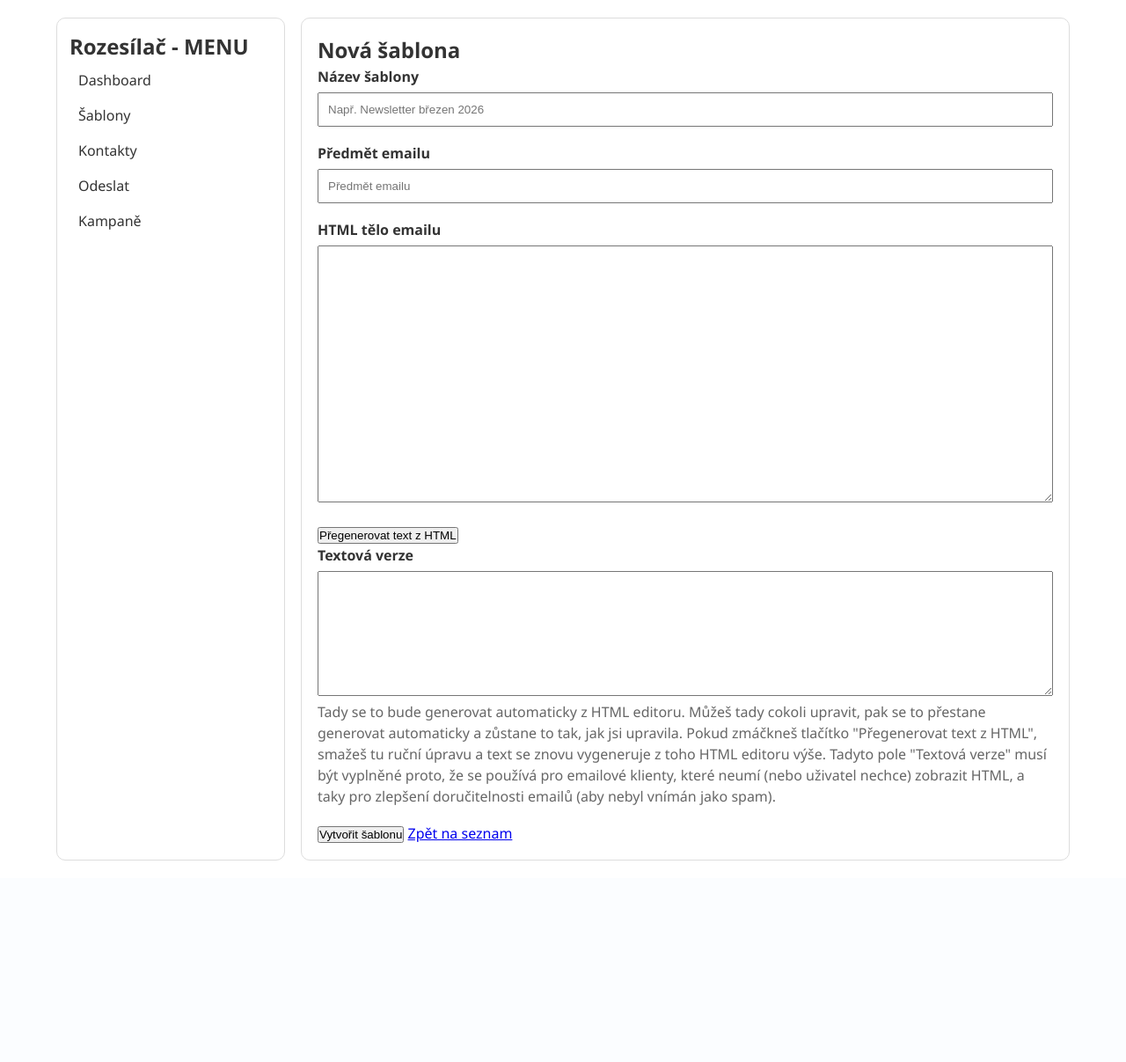
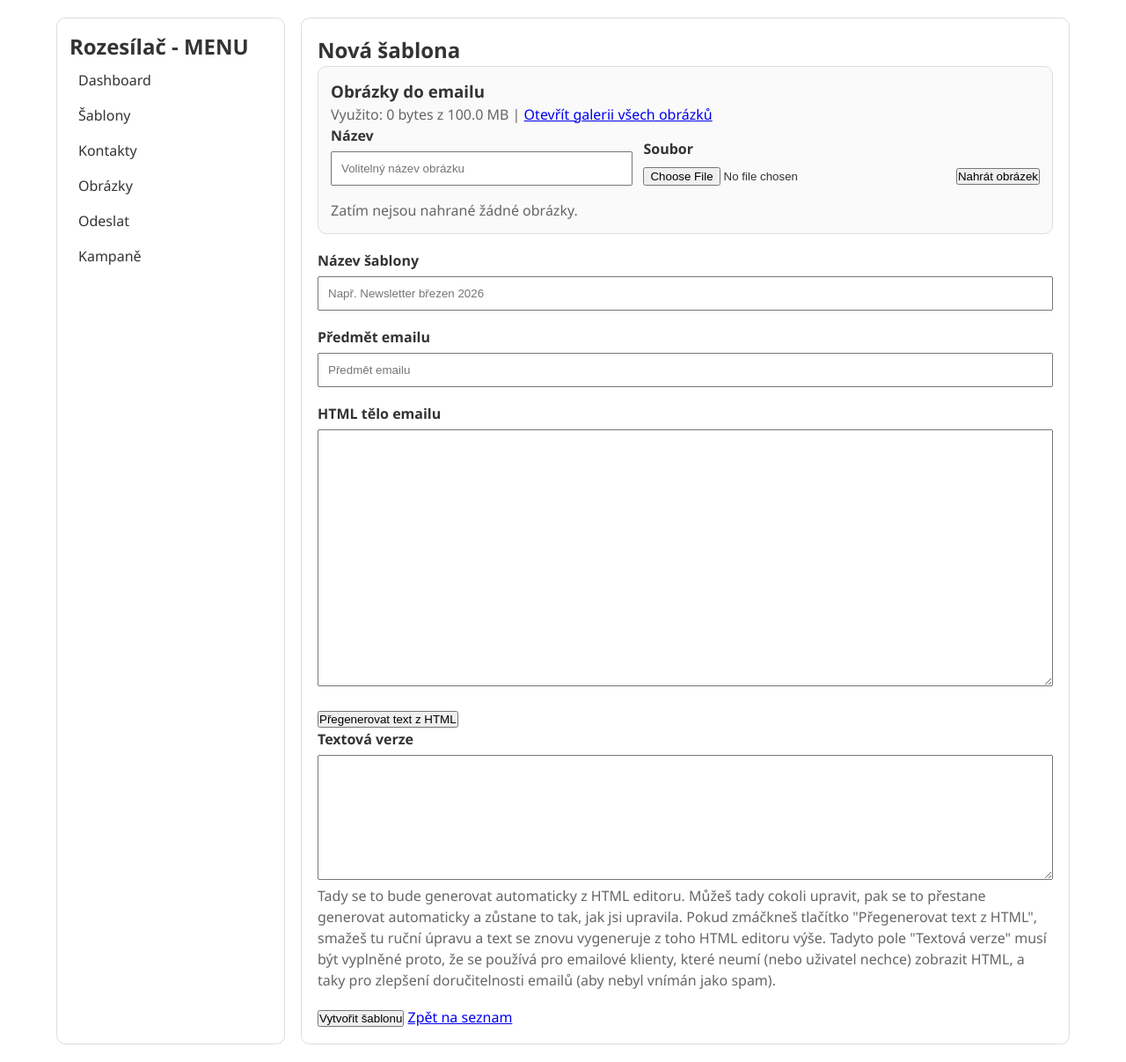
Before and after one commit to HonzaVanek/evidence_webapp, a Django app: page /pojistenci/vychytavky/rozesilac/sablony/nova/ in a window 1280 px wide. Shown: the part 98-1305 px from the top of the page at 88% size. Before the commit the page ends 1076 px from the top, so only its background shows below. Run offline with Django 4.2, Linux system fonts and the light colour scheme; the visitor is signed in with stand-in values (Sample User, id 1); data that the repository does not hold is empty; some libraries are stand-ins or nearby versions.

Commit message:
přidána možnost nahrávání obrázků při vytváření šablony pro rozesílku emailů

```diff
--- a/pojistenci/forms.py
+++ b/pojistenci/forms.py
@@ -1,10 +1,11 @@
 from django import forms
-from .models import Pojistenec, Pojisteni, TypPojisteni, Contact, EmailTemplate
+from .models import Pojistenec, Pojisteni, TypPojisteni, Contact, EmailTemplate, EmailImage
 from django.forms import DateInput, NumberInput
 from django.contrib.auth.forms import AuthenticationForm, UserCreationForm
 from django.contrib.auth.models import User
 from django.core.validators import FileExtensionValidator, validate_email
 from django.core.exceptions import ValidationError
+from django.db.models import Sum
 
 import re
 from bs4 import BeautifulSoup
@@ -235,3 +236,31 @@ class SendCampaignForm(forms.Form):
                 self.add_error("contacts", "Pro ostré rozeslání musíš vybrat aspoň jeden kontakt.")
 
         return cleaned_data
+
+
+
+# pro nahrávání obrázků na server v rozesílači emailů (aby šablony mohly používat obrázky, které jsou na našem serveru a ne někde jinde na internetu):
+class EmailImageUploadForm(forms.ModelForm):
+    class Meta:
+        model = EmailImage
+        fields = ["title", "image"]
+        widgets = {
+            "title": forms.TextInput(attrs={"placeholder": "Volitelný název obrázku"}),
+        }
+
+    def clean(self):
+        cleaned_data = super().clean()
+        image = cleaned_data.get("image")
+
+        if image:
+            current_total = EmailImage.objects.aggregate(total=Sum("file_size"))["total"] or 0
+
+            max_total = 100 * 1024 * 1024  # 100 MB
+
+            if current_total + image.size > max_total:
+                raise ValidationError(
+                    "Nelze nahrát další obrázek. Úložiště pro emailové obrázky překročilo limit 100 MB. "
+                    "Nejdříve je potřeba z galerie smazat alespoň pár nepotřebných obrázků."
+                )
+
+        return cleaned_data
--- a/pojistenci/static/pojistenci/rozesilac.css
+++ b/pojistenci/static/pojistenci/rozesilac.css
@@ -170,3 +170,69 @@
   box-sizing: border-box;
   padding: 10px;
 }
+
+/* nahrávání obrázků */
+.image-panel {
+  border: 1px solid #ddd;
+  border-radius: 10px;
+  padding: 14px;
+  background: #fafafa;
+}
+
+.image-upload-inline {
+  display: grid;
+  grid-template-columns: 1fr 1fr auto;
+  gap: 12px;
+  align-items: end;
+  margin-bottom: 16px;
+}
+
+.image-grid {
+  display: grid;
+  grid-template-columns: repeat(auto-fill, minmax(260px, 1fr));
+  gap: 16px;
+  margin-top: 16px;
+}
+
+.image-card,
+.recent-image-card {
+  border: 1px solid #ddd;
+  border-radius: 10px;
+  padding: 12px;
+  background: #fff;
+}
+
+.image-thumb-wrap {
+  height: 180px;
+  display: flex;
+  align-items: center;
+  justify-content: center;
+  overflow: hidden;
+  margin-bottom: 10px;
+}
+
+.image-thumb,
+.recent-image-thumb {
+  max-width: 100%;
+  max-height: 180px;
+  display: block;
+}
+
+.image-url-box input,
+.recent-image-card input {
+  width: 100%;
+  box-sizing: border-box;
+  margin: 8px 0;
+  padding: 8px;
+}
+
+.recent-images-grid {
+  display: grid;
+  grid-template-columns: repeat(auto-fill, minmax(180px, 1fr));
+  gap: 12px;
+  margin-top: 12px;
+}
+
+.small {
+  font-size: 0.85rem;
+}
--- a/pojistenci/templates/pojistenci/rozesilac/base_rozesilac.html
+++ b/pojistenci/templates/pojistenci/rozesilac/base_rozesilac.html
@@ -14,6 +14,7 @@
       <a href="{% url 'rozesilac_dashboard' %}">Dashboard</a>
       <a href="{% url 'rozesilac_templates' %}">Šablony</a>
       <a href="{% url 'rozesilac_contacts' %}">Kontakty</a>
+      <a href="{% url 'rozesilac_images' %}">Obrázky</a>
       <a href="{% url 'rozesilac_send' %}">Odeslat</a>
       <a href="{% url 'rozesilac_campaigns' %}">Kampaně</a>
     </nav>
--- a/pojistenci/templates/pojistenci/rozesilac/template_form.html
+++ b/pojistenci/templates/pojistenci/rozesilac/template_form.html
@@ -11,6 +11,51 @@
     Oprav prosím chyby ve formuláři.
   </div>
 {% endif %}
+
+  <div class="template-form-row image-panel">
+    <h3>Obrázky do emailu</h3>
+
+    <p class="muted">
+      Využito: {{ total_size|filesizeformat }} z {{ limit_size|filesizeformat }}
+      |
+      <a href="{% url 'rozesilac_images' %}">Otevřít galerii všech obrázků</a>
+    </p>
+
+    <form method="post" action="{% url 'rozesilac_image_upload' %}" enctype="multipart/form-data">
+      {% csrf_token %}
+      <input type="hidden" name="next" value="{{ request.path }}">
+
+      <div class="image-upload-inline">
+        <div>
+          <label for="{{ image_upload_form.title.id_for_label }}">Název</label>
+          {{ image_upload_form.title }}
+        </div>
+        <div>
+          <label for="{{ image_upload_form.image.id_for_label }}">Soubor</label>
+          {{ image_upload_form.image }}
+        </div>
+        <div>
+          <button type="submit">Nahrát obrázek</button>
+        </div>
+      </div>
+    </form>
+
+    {% if recent_images %}
+      <h4>Posledních 5 obrázků</h4>
+      <div class="recent-images-grid">
+        {% for img in recent_images %}
+          <div class="recent-image-card">
+            <img src="{{ img.image.url }}" alt="{{ img.title }}" class="recent-image-thumb">
+            <div class="muted small">{{ img.title|default:"Bez názvu" }}</div>
+            <input type="text" readonly value="{{ request.scheme }}://{{ request.get_host }}{{ img.image.url }}" id="recent-img-url-{{ img.id }}">
+            <button type="button" onclick="copyImageUrl('recent-img-url-{{ img.id }}')">Kopírovat URL</button>
+          </div>
+        {% endfor %}
+      </div>
+    {% else %}
+      <p class="muted">Zatím nejsou nahrané žádné obrázky.</p>
+    {% endif %}
+  </div>
 
 <form method="post" onsubmit="if (window.tinymce) { tinymce.triggerSave(); }" novalidate>
   {% csrf_token %}
@@ -133,4 +178,13 @@ document.addEventListener("DOMContentLoaded", function () {
 });
 </script>
 
+<script>
+function copyImageUrl(inputId) {
+  const input = document.getElementById(inputId);
+  input.select();
+  input.setSelectionRange(0, 99999);
+  navigator.clipboard.writeText(input.value);
+}
+</script>
+
 {% endblock rozesilac_content %}
--- a/pojistenci/urls.py
+++ b/pojistenci/urls.py
@@ -46,5 +46,7 @@ urlpatterns = [
     path("pojistenci/vychytavky/rozesilac/kontakty/", views.rozesilac_contacts, name="rozesilac_contacts"),
     path("pojistenci/vychytavky/rozesilac/odeslat/", views.rozesilac_send, name="rozesilac_send"),
     path("pojistenci/vychytavky/rozesilac/kampane/<int:campaign_id>/", views.rozesilac_campaign_detail, name="rozesilac_campaign_detail"),
-    path("pojistenci/vychytavky/rozesilac/kampane/", views.rozesilac_campaigns, name="rozesilac_campaigns")
+    path("pojistenci/vychytavky/rozesilac/kampane/", views.rozesilac_campaigns, name="rozesilac_campaigns"),
+    path("pojistenci/vychytavky/rozesilac/obrazky/", views.rozesilac_images, name="rozesilac_images"),
+    path("pojistenci/vychytavky/rozesilac/obrazky/upload/", views.rozesilac_image_upload, name="rozesilac_image_upload"),
 ]
--- a/pojistenci/views.py
+++ b/pojistenci/views.py
@@ -1,8 +1,8 @@
 from django.core.paginator import Paginator
 from django.shortcuts import render, get_object_or_404, redirect
-from .models import Pojistenec, Pojisteni, TypPojisteni, Contact, EmailTemplate, EmailCampaign, EmailDelivery
-from .forms import PojistenecForm, PojisteniForm, TypPojisteniForm, BulkUploadForm, RegistraceForm, ContactForm, ContactImportForm, EmailTemplateForm, SendCampaignForm
-from django.http import HttpResponseRedirect, HttpResponse
+from .models import Pojistenec, Pojisteni, TypPojisteni, Contact, EmailTemplate, EmailCampaign, EmailDelivery, EmailImage
+from .forms import PojistenecForm, PojisteniForm, TypPojisteniForm, BulkUploadForm, RegistraceForm, ContactForm, ContactImportForm, EmailTemplateForm, SendCampaignForm, EmailImageUploadForm
+from django.http import HttpResponseRedirect, HttpResponse, HttpResponseForbidden
 from django.contrib import messages
 from django.urls import reverse
 from django.utils import timezone
@@ -22,7 +22,7 @@ from django.conf import settings
 from openpyxl import load_workbook, Workbook
 import requests
 from django.db import transaction, IntegrityError
-from django.db.models import Q
+from django.db.models import Q, Sum
 from django import forms
 from django.core.validators import validate_email
 from django.core.exceptions import ValidationError
@@ -1054,6 +1054,11 @@ def rozesilac_template_create(request):
     else:
         form = EmailTemplateForm()
 
+    recent_images = EmailImage.objects.all()[:5]
+    total_size = EmailImage.objects.aggregate(total=Sum("file_size"))["total"] or 0
+    limit_size = 100 * 1024 * 1024
+    image_upload_form = EmailImageUploadForm()
+
     return render(
         request,
         "pojistenci/rozesilac/template_form.html",
@@ -1061,6 +1066,10 @@ def rozesilac_template_create(request):
             "form": form,
             "page_title": "Nová šablona",
             "submit_label": "Vytvořit šablonu",
+            "recent_images": recent_images,
+            "total_size": total_size,
+            "limit_size": limit_size,
+            "image_upload_form": image_upload_form,
         },
     )
 
@@ -1077,6 +1086,11 @@ def rozesilac_template_edit(request, template_id):
     else:
         form = EmailTemplateForm(instance=template_obj)
 
+    recent_images = EmailImage.objects.all()[:5]
+    total_size = EmailImage.objects.aggregate(total=Sum("file_size"))["total"] or 0
+    limit_size = 100 * 1024 * 1024
+    image_upload_form = EmailImageUploadForm()
+
     return render(
         request,
         "pojistenci/rozesilac/template_form.html",
@@ -1085,6 +1099,10 @@ def rozesilac_template_edit(request, template_id):
             "page_title": f"Upravit šablonu: {template_obj.name}",
             "submit_label": "Uložit změny",
             "template_obj": template_obj,
+            "recent_images": recent_images,
+            "total_size": total_size,
+            "limit_size": limit_size,
+            "image_upload_form": image_upload_form,
         },
     )
 
@@ -1345,3 +1363,70 @@ def rozesilac_campaigns(request):
         "pojistenci/rozesilac/campaigns_list.html",
         {"campaign_rows": campaign_rows},
     )
+
+# rozesílač - nahrávání obrázků na server pro použití v šablonách:
+@staff_member_required
+def rozesilac_images(request):
+    if request.method == "POST":
+        if request.POST.get("action") == "upload":
+            upload_form = EmailImageUploadForm(request.POST, request.FILES)
+            if upload_form.is_valid():
+                obj = upload_form.save(commit=False)
+                obj.uploaded_by = request.user
+                obj.file_size = obj.image.size
+                obj.save()
+                messages.success(request, "Obrázek byl nahrán.")
+                return redirect("rozesilac_images")
+
+        elif request.POST.get("action") == "delete":
+            image_id = request.POST.get("image_id")
+            obj = get_object_or_404(EmailImage, id=image_id)
+
+            # smažeme soubor i DB záznam
+            if obj.image:
+                obj.image.delete(save=False)
+            obj.delete()
+
+            messages.success(request, "Obrázek byl smazán.")
+            return redirect("rozesilac_images")
+    else:
+        upload_form = EmailImageUploadForm()
+
+    if request.method != "POST" or request.POST.get("action") != "upload":
+        upload_form = EmailImageUploadForm()
+
+    images = EmailImage.objects.all()
+    total_size = EmailImage.objects.aggregate(total=Sum("file_size"))["total"] or 0
+    limit_size = 100 * 1024 * 1024
+
+    return render(
+        request,
+        "pojistenci/rozesilac/images_gallery.html",
+        {
+            "upload_form": upload_form,
+            "images": images,
+            "total_size": total_size,
+            "limit_size": limit_size,
+        },
+    )
+
+@staff_member_required
+def rozesilac_image_upload(request):
+    if request.method != "POST":
+        return HttpResponseForbidden("Pouze POST.")
+
+    form = EmailImageUploadForm(request.POST, request.FILES)
+    next_url = request.POST.get("next") or "rozesilac_templates"
+
+    if form.is_valid():
+        obj = form.save(commit=False)
+        obj.uploaded_by = request.user
+        obj.file_size = obj.image.size
+        obj.save()
+        messages.success(request, "Obrázek byl nahrán.")
+    else:
+        for field, errors in form.errors.items():
+            for error in errors:
+                messages.error(request, error)
+
+    return redirect(next_url)
```
Also changed, not shown: pojistenci/templates/pojistenci/rozesilac/images_gallery.html (added, +82 -0 lines).
